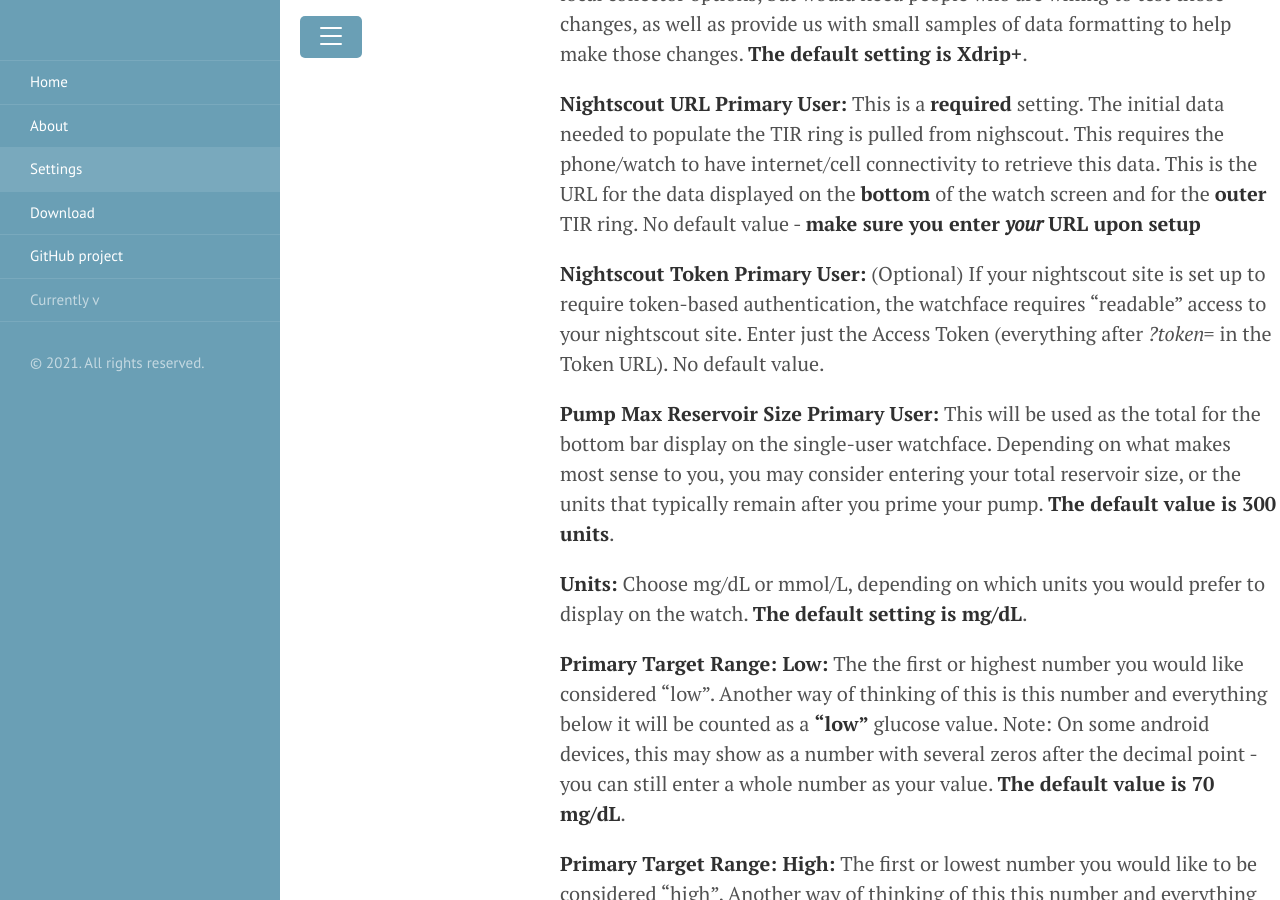
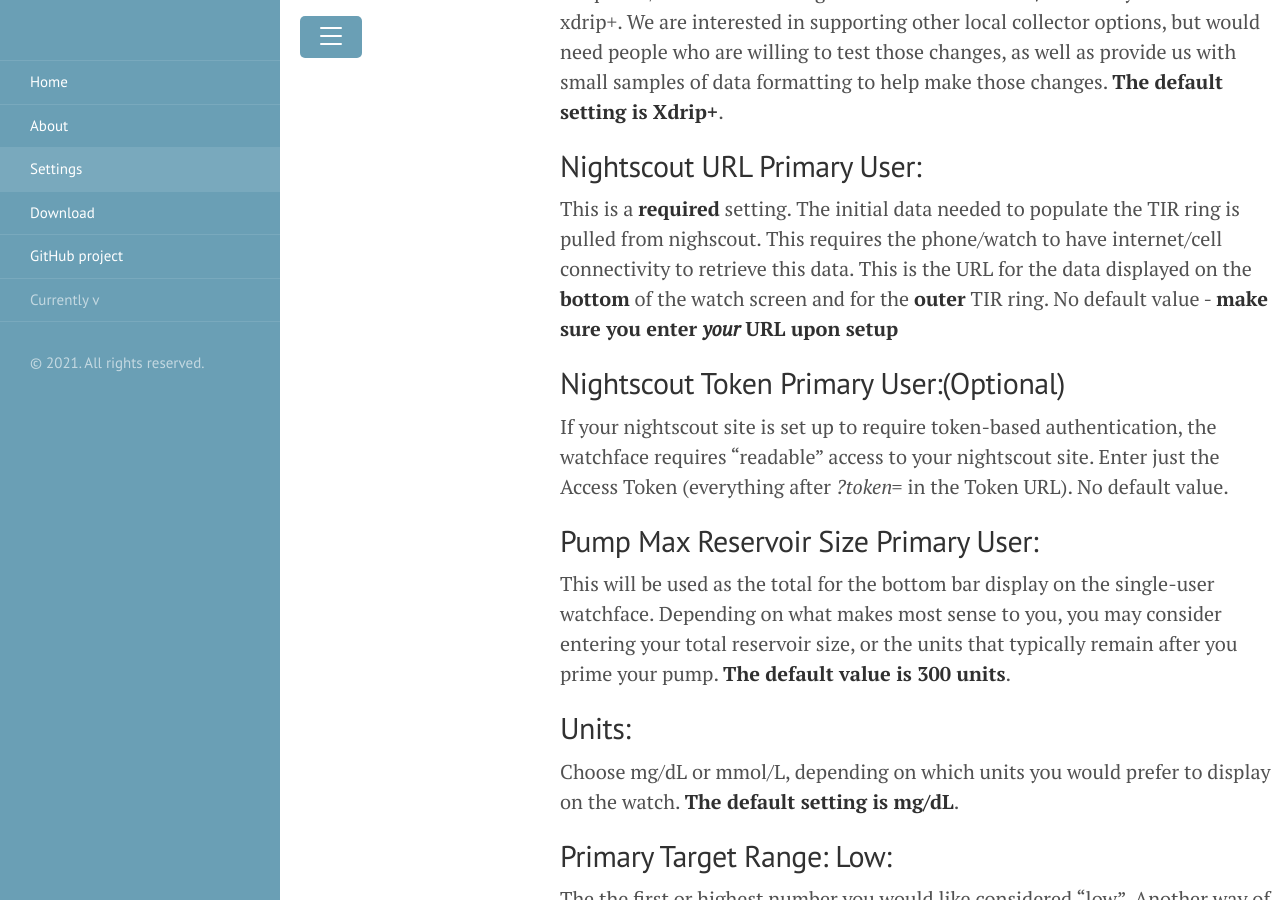
Before and after one commit to SturdiPancreas/CGM-TIR-watch, a Jekyll site: the page built from settings.md, in a window 1280 px wide and 900 px high, scrolled down 410 px. Built offline with Jekyll 4.4.1, drawn with Linux system fonts in a browser that asks for light colours; a script that is not in the unit is left out; some of the changed text lies outside the part shown.

Commit message:
Update settings.md
Adjusted formatting for separate page

```diff
--- a/settings.md
+++ b/settings.md
@@ -4,39 +4,51 @@ title: Settings
 ---
 # Watchface Settings & Configurations
 
-**Local Glucose Data Source:** Xdrip+ (Android) is currently the only supported local collector to allow the watch to continue to receive SGV (glucose) data without cell/internet service for the phone/watch.  This setting should be set to **"other/none"** if you **do not** use xdrip+.  We are interested in supporting other local collector options, but would need people who are willing to test those changes, as well as provide us with small samples of data formatting to help make those changes.  **The default setting is Xdrip+**.
+## Local Glucose Data Source:
+Xdrip+ (Android) is currently the only supported local collector to allow the watch to continue to receive SGV (glucose) data without cell/internet service for the phone/watch.  This setting should be set to **"other/none"** if you **do not** use xdrip+.  We are interested in supporting other local collector options, but would need people who are willing to test those changes, as well as provide us with small samples of data formatting to help make those changes.  **The default setting is Xdrip+**.
 
-**Nightscout URL Primary User:** This is a **required** setting.  The initial data needed to populate the TIR ring is pulled from nighscout.  This requires the phone/watch to have internet/cell connectivity to retrieve this data. This is the URL for the data displayed on the **bottom** of the watch screen and for the **outer** TIR ring. No default value - **make sure you enter _your_ URL upon setup**
+## Nightscout URL Primary User:
+This is a **required** setting.  The initial data needed to populate the TIR ring is pulled from nighscout.  This requires the phone/watch to have internet/cell connectivity to retrieve this data. This is the URL for the data displayed on the **bottom** of the watch screen and for the **outer** TIR ring. No default value - **make sure you enter _your_ URL upon setup**
 
-**Nightscout Token Primary User:** (Optional) If your nightscout site is set up to require token-based authentication, the watchface requires "readable" access to your nightscout site.  Enter just the Access Token (everything after _?token=_ in the Token URL).  No default value.
+## Nightscout Token Primary User:(Optional)
+If your nightscout site is set up to require token-based authentication, the watchface requires "readable" access to your nightscout site.  Enter just the Access Token (everything after _?token=_ in the Token URL).  No default value.
 
-**Pump Max Reservoir Size Primary User:** This will be used as the total for the bottom bar display on the single-user watchface.  Depending on what makes most sense to you, you may consider entering your total reservoir size, or the units that typically remain after you prime your pump.  **The default value is 300 units**.
+## Pump Max Reservoir Size Primary User:
+This will be used as the total for the bottom bar display on the single-user watchface.  Depending on what makes most sense to you, you may consider entering your total reservoir size, or the units that typically remain after you prime your pump.  **The default value is 300 units**.
 
-**Units:** Choose mg/dL or mmol/L, depending on which units you would prefer to display on the watch.  **The default setting is mg/dL**.
+## Units:
+Choose mg/dL or mmol/L, depending on which units you would prefer to display on the watch.  **The default setting is mg/dL**.
 
-**Primary Target Range: Low:** The the first or highest number you would like considered "low".  Another way of thinking of this is this number and everything below it will be counted as a **"low"** glucose value.  Note: On some android devices, this may show as a number with several zeros after the decimal point - you can still enter a whole number as your value.  **The default value is 70 mg/dL**.
+## Primary Target Range: Low:
+The the first or highest number you would like considered "low".  Another way of thinking of this is this number and everything below it will be counted as a **"low"** glucose value.  Note: On some android devices, this may show as a number with several zeros after the decimal point - you can still enter a whole number as your value.  **The default value is 70 mg/dL**.
 
-**Primary Target Range: High:** The first or lowest number you would like to be considered "high".  Another way of thinking of this this number and everything above it will be counted as a **"high"** glucose value.  Note: On some android devices, this may show as a number with several zeros after the decimal point - you can still enter a whole number as your value. **The default value is 150 mg/dL**.
+## Primary Target Range: High:
+The first or lowest number you would like to be considered "high".  Another way of thinking of this this number and everything above it will be counted as a **"high"** glucose value.  Note: On some android devices, this may show as a number with several zeros after the decimal point - you can still enter a whole number as your value. **The default value is 150 mg/dL**.
 
-**Time in Range Ring Type:** There are 3 choices in this setting, with two reset options for each, giving a total of 6 different TIR ring options.  The default setting is **24-Hour Circle Graph Summary**.
+## Time in Range Ring Type:
+There are 3 choices in this setting, with two reset options for each, giving a total of 6 different TIR ring options.  The default setting is **24-Hour Circle Graph Summary**.
 - **5 Minute Time-Oriented Segments:** This option begins drawing sections of the ring using your Low, Normal, and High color choices (see below) in five minute intervals.  The ring is drawn from noon/midnight, and the segments are oriented so that they correspond to the correct time location on an anolog watchface, so 90 degrees clockwise from noon/midnight would show a segment starting at 9am or 9pm.  24 hours is not an option for this ring type since it is oriented to match standard time-telling analog watch orientation.
 
 - **12-Hour Circle Graph Summary:** This option draws your TIR as a percentage of the overall circle for up to 12 hours of data.  Another way of thinking of this is that all of the segments from the Time-Oriented option above are instead grouped together as Low, Normal, and High, using your color choices (see below).  You can choose to show a continuous 12 hours, or only show from noon/midnight to the current time.
 
 - **24-Hour Circle Graph Summary:** This option draws your your TIR as a percentage of the overall circle for up to 24 hours of data.  It will show your Low, Normal, and High values grouped together using your color choices (see below).
 
-**TIR Ring Reset:** The default setting is **Rolling/Continuous**.
+## TIR Ring Reset:
+The default setting is **Rolling/Continuous**.
 - **Rolling/Continous:** This setting will always show you the past 12/24 hours of data (based on your Ring Type choice).  Note: For the 5 Minute Time-Oriented Segments, everything drawn clockwise from the current time marker to noon/midnight is data from prior to noon/midnight.
 
 - **Midnight/Noon:** For 24-hour Circle Graph Summary, this means a midnight reset, so the watch will always be showing you your % TIR for that current date.  This will match what you are used to seeing in X-drip statistics.  For the 12 hour options (12-Hour Circle and 5 Minute Time-Oriented), this will include data from noon/midnight (whichever is more recent) to the current time.  Note: In the 5 Minute Time-Oriented mode, this will result in a partial ring, as there will be a gap from the current time clockise to noon/midnight.
 
-**TIR Ring Width (1-30):** This value is expressed in pixels.  Changing this setting to 1 will give you an extremely thin ring.  Changing this setting to 30 will give you an extremely wide ring.  **The default setting is 14 pixels**.
+## TIR Ring Width (1-30):
+This value is expressed in pixels.  Changing this setting to 1 will give you an extremely thin ring.  Changing this setting to 30 will give you an extremely wide ring.  **The default setting is 14 pixels**.
 
-**Stale Data Warning:** This value is expressed in minutes and represents the point at which data/icons should be re-drawn using your High color choice (see below) to indicate that the data is old.  **The default setting is 16 minutes**.
+## Stale Data Warning:
+This value is expressed in minutes and represents the point at which data/icons should be re-drawn using your High color choice (see below) to indicate that the data is old.  **The default setting is 16 minutes**.
 
-**Stale Data Urgent:** This value is expressed in minutes and represents the point at which data/icons should be removed from the screen or re-drawn using your Low color choice (see below) to indicate that the data is extremely old.  **The default setting is 31 minutes**.
+## Stale Data Urgent:
+This value is expressed in minutes and represents the point at which data/icons should be removed from the screen or re-drawn using your Low color choice (see below) to indicate that the data is extremely old.  **The default setting is 31 minutes**.
 
-**Color Choices:**
+## Color Choices:
 Select from the 64-color choices available in Garmin's device specifications for each of the following:
 - **Background** Default is **Black**. (Note: **Do not** make this the same as any of your other color settings)
 - **Foreground** Default is **White**. (This includes the outlines for the progress bars, time/date, and all (non-stale) numbers with the exception of glucose value)
@@ -47,8 +59,11 @@ Select from the 64-color choices available in Garmin's device specifications for
 
 ![64ColorChoices](images/64ColorChoices.png)
 
-**Nightscout URL Secondary User:** (Optional)  If you would like to see data for a **2nd diabetic** on this watchface, enter that URL.  This is the URL for the data displayed on the **top** of the watch screen and for the **inner** TIR ring. No default value.
+## Nightscout URL Secondary User: (Optional)
+If you would like to see data for a **2nd diabetic** on this watchface, enter that URL.  This is the URL for the data displayed on the **top** of the watch screen and for the **inner** TIR ring. No default value.
 
-**Nightscout Token Secondary User:** (Optional) If your **2nd nightscout site** is set up to require token-based authentication, the watchface requires "readable" access to your nightscout site.  Enter just the Access Token (everything after _?token=_ in the Token URL).  No default value.
+## Nightscout Token Secondary User: (Optional)
+If your **2nd nightscout site** is set up to require token-based authentication, the watchface requires "readable" access to your nightscout site.  Enter just the Access Token (everything after _?token=_ in the Token URL).  No default value.
 
-**Pump Max Reservoir Size Secondary User:** (Optional) This will be used as the total for the top bar display for the **2nd diabetic's** pump.  Depending on what makes most sense to you, you may consider entering your total reservoir size, or the units that typically remain after you prime your pump.  **The default value is 300 units**.
+## Pump Max Reservoir Size Secondary User: (Optional)
+This will be used as the total for the top bar display for the **2nd diabetic's** pump.  Depending on what makes most sense to you, you may consider entering your total reservoir size, or the units that typically remain after you prime your pump.  **The default value is 300 units**.
```
